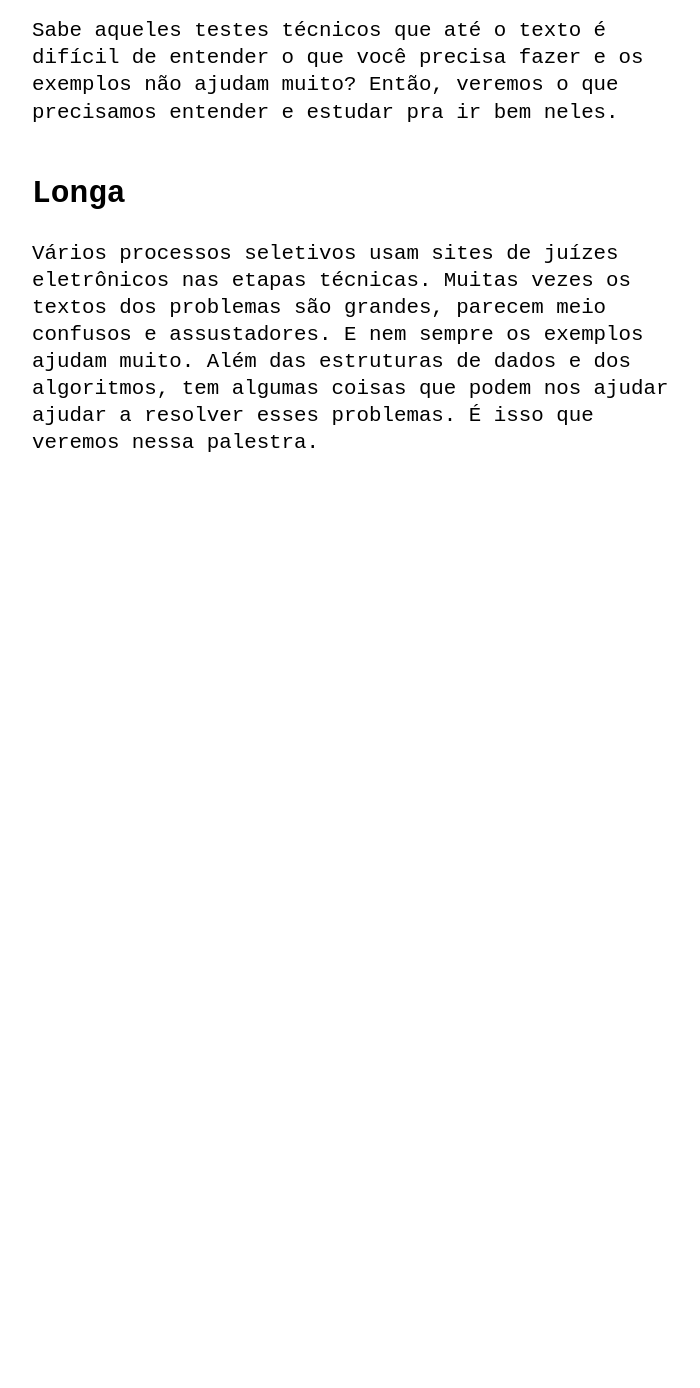
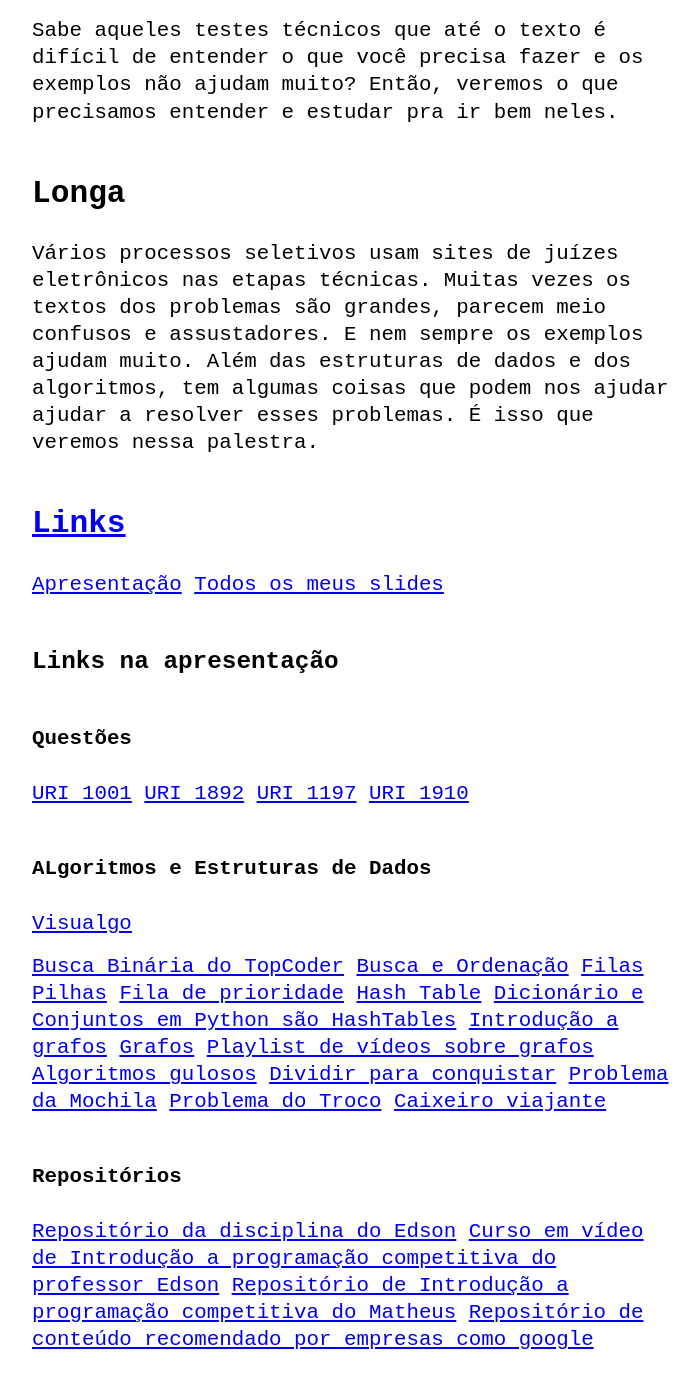
Before and after one commit to BrunaNayara/BrunaNayara.github.io, a Jekyll site: the page built from _posts/2021-10-10-testes-tecnicos-com-juizes-eletronicos.md, in a window 1280 px wide and 1400 px high, scrolled down 270 px. Shown: the top 1388 px of the window, without its empty margins (288-988 px from the left). Built offline with Jekyll 4.4.1, drawn with Linux system fonts in a browser that asks for light colours; our own code applies the rules of GitHub Pages for plain Markdown files; before the commit the page ends 900 px from its top, so only the background shows below that; some of the changed text lies outside the part shown.

Commit message:
Adicionar conteúdo da PyBr 2021

```diff
--- a/_posts/2021-10-10-testes-tecnicos-com-juizes-eletronicos.md
+++ b/_posts/2021-10-10-testes-tecnicos-com-juizes-eletronicos.md
@@ -14,3 +14,53 @@ Vários processos seletivos usam sites de juízes eletrônicos nas etapas técni
 Muitas vezes os textos dos problemas são grandes, parecem meio confusos e assustadores. E nem sempre os exemplos ajudam muito.
 Além das estruturas de dados e dos algoritmos, tem algumas coisas que podem nos ajudar ajudar a resolver esses problemas.
 É isso que veremos nessa palestra.
+
+
+## [Links](#links)
+[Apresentação](https://docs.google.com/presentation/d/12lX9DfS0uCjw3z0--IaUxQqQPXnPjI24jb0lMRnidBQ/edit?usp=sharing)
+[Todos os meus slides](https://drive.google.com/drive/folders/1_F_2ZCUAW_qVttWJi7gZGfqKOpGqSxr8?usp=sharing)
+
+### Links na apresentação
+
+#### Questões
+[URI 1001](https://www.urionlinejudge.com.br/judge/pt/problems/view/1001)
+[URI 1892](https://www.urionlinejudge.com.br/judge/pt/problems/view/1892)
+[URI 1197](https://www.urionlinejudge.com.br/judge/pt/problems/view/1197)
+[URI 1910](https://www.urionlinejudge.com.br/judge/pt/problems/view/1910)
+
+#### ALgoritmos e Estruturas de Dados
+[Visualgo](https://visualgo.net/)
+
+[Busca Binária do TopCoder](https://www.topcoder.com/thrive/articles/Binary%20Search)
+[Busca e Ordenação](https://docs.google.com/presentation/d/1sViertND6W1lOPHAqErgjF6X0yQ4fE67zIBTwLvoFBA/edit#slide=id.g28891c8f84_0_220)
+[Filas](https://github.com/edsomjr/TEP/blob/master/Estruturas_de_Dados/slides/filas/filas.pdf)
+[Pilhas](https://github.com/edsomjr/TEP/blob/master/Estruturas_de_Dados/slides/pilhas/pilhas.pdf)
+[Fila de prioridade](https://github.com/edsomjr/TEP/blob/master/Estruturas_de_Dados/slides/heaps-definicao/heaps-definicao.pdf)
+[Hash Table](https://docs.google.com/presentation/d/1nKFLdwADH9HWnwUkcfzgfsDHBsGXMT2dUuxTJ0I3F1s/edit#slide=id.p)
+[Dicionário e Conjuntos em Python são HashTables](https://docs.google.com/presentation/d/1czM33dTRUT5ptfATLj8oNF3iO0bwa9hS5SmOVKhnSEs/edit#slide=id.p)
+[Introdução a grafos](https://docs.google.com/presentation/d/1jJbLIIEOVwHipI-52wJou9lyi3-5PLw1_9MUmXrxFDY/edit?usp=sharing)
+[Grafos](https://github.com/edsomjr/TEP/blob/master/Grafos/README.md)
+[Playlist de vídeos sobre grafos](https://www.youtube.com/playlist?list=PLbkzuS_3Evj-LjHW-gf2Aai6b61UWc14t)
+[Algoritmos gulosos](https://github.com/edsomjr/TEP/blob/master/Paradigmas/slides/gulosos/gulosos.pdf)
+[Dividir para conquistar](https://github.com/edsomjr/TEP/blob/master/Paradigmas/slides/gulosos/gulosos.pdf)
+[Problema da Mochila](https://github.com/edsomjr/TEP/blob/master/Paradigmas/slides/knapsack/knapsack.pdf)
+[Problema do Troco](https://github.com/edsomjr/TEP/blob/master/Paradigmas/slides/coin_change/coin_change.pdf)
+[Caixeiro viajante](https://github.com/edsomjr/TEP/blob/master/Paradigmas/slides/tsp/tsp.pdf)
+
+
+#### Repositórios
+[Repositório da disciplina do Edson](https://github.com/edsomjr/TEP)
+[Curso em vídeo de Introdução a programação competitiva do professor Edson](https://www.youtube.com/playlist?list=PLbkzuS_3Evj_bgzKIiJ3RyvVkabTNl9-y)
+[Repositório de Introdução a programação competitiva do Matheus](https://github.com/MatheusFaria/TEP)
+[Repositório de conteúdo recomendado por empresas como google](https://github.com/jwasham/coding-interview-university)
+
+
+#### Juízes Eletrônicos
+[URI](https://www.urionlinejudge.com.br)
+[UVA](https://onlinejudge.org/)
+[Codeforces](https://codeforces.com/)
+[LeetCode](https://leetcode.com/)
+[HackerRank](https://www.hackerrank.com/onboarding?redirect=%2Fdashboard)
+
+#### Livros
+[CP 3: Competitive Programming](https://cpbook.net/)
```
